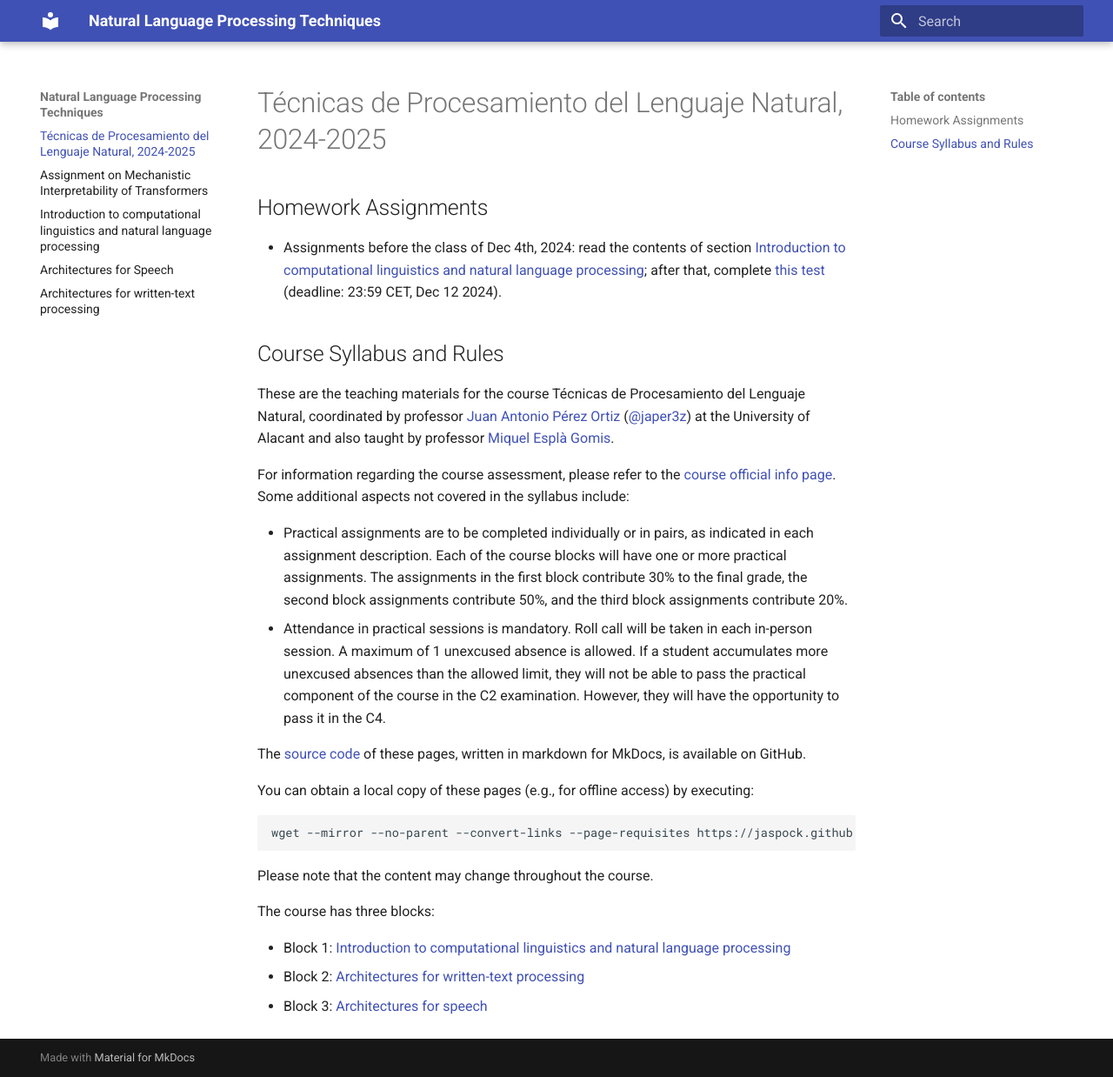
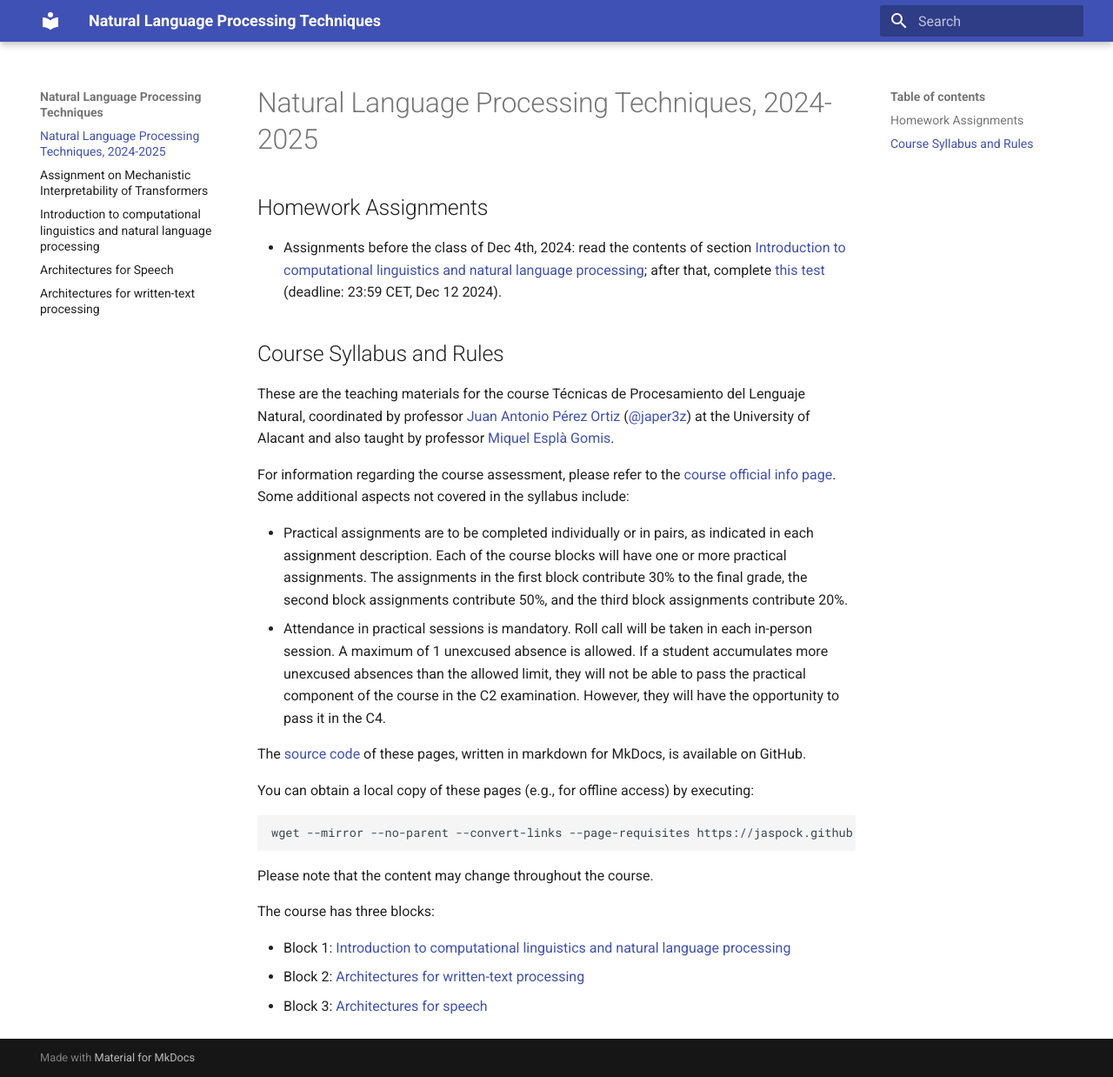
Before and after one commit to jaspock/tpln2425, an MkDocs documentation site: the page built from docs/index.md, in a window 1280 px wide and 1238 px high. Shown: the whole window at 87% size. Built offline with MkDocs 1.6.1 and Material for MkDocs 9.7.7, drawn with Linux system fonts in a browser that asks for light colours.

Commit message:
Minor change

```diff
--- a/docs/index.md
+++ b/docs/index.md
@@ -1,4 +1,4 @@
-# Técnicas de Procesamiento del Lenguaje Natural, 2024-2025
+# Natural Language Processing Techniques, 2024-2025
 
 ## Homework Assignments
 
```
